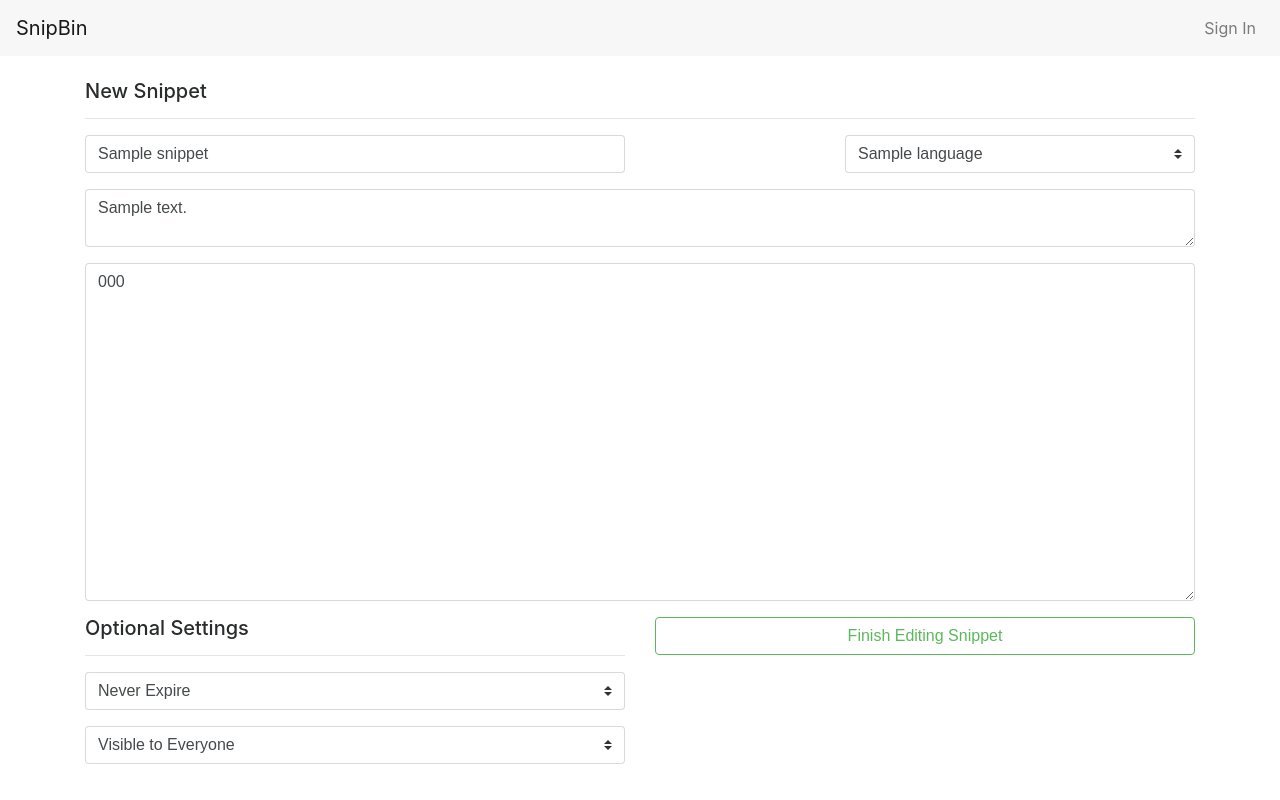
After one commit to Snipbin/snipe, a Django app: template templates/snippet/edit.html in a window 1280 px wide. The commit adds this page. Run offline with Django 3.2, Linux system fonts and the light colour scheme; the template is opened without the code that fills it: values that come from a table or form of the project are taken from there, others are empty; tables that the repository leaves empty hold one stand-in row (values such as "Sample post"); parts of the project's set-up code (start-up, migrations or seed data) failed here and were passed over; some libraries are stand-ins or nearby versions.

Commit message:
Added editing capabilities for snippets

```diff
--- a/apps/snippet/urls.py
+++ b/apps/snippet/urls.py
@@ -4,10 +4,12 @@ from apps.snippet.views.discover import DiscoverView
 from apps.snippet.views.new import NewSnippetView
 from apps.snippet.views.snippet import SnippetView
 from apps.snippet.views.snippet_delete import SnippetDeleteView
+from apps.snippet.views.snippet_edit import SnippetEditView
 
 urlpatterns = [
     url(r'^$', NewSnippetView.as_view(), name='new'),
     url(r'^discover/$', DiscoverView.as_view(), name='discover'),
     url(r'^delete/$', SnippetDeleteView.as_view(), name='snippet_delete'),
+    url(r'^(?P<username>[\w{}.-]+)/(?P<uid>[\w{}.-]+)/edit/$', SnippetEditView.as_view(), name='snippet_edit'),
     url(r'^(?P<username>[\w{}.-]+)/(?P<uid>[\w{}.-]+)/$', SnippetView.as_view(), name='snippet'),
 ]
--- a/apps/snippet/views/new.py
+++ b/apps/snippet/views/new.py
@@ -1,10 +1,8 @@
-from django.contrib.auth.decorators import login_required
 from django.contrib.auth.mixins import LoginRequiredMixin
+from django.shortcuts import render, redirect
 from django.utils import timezone
-from django.shortcuts import render, redirect
 from django.views.generic import View
 
-from apps.account.models import SnipeUser
 from apps.core.models import Language
 from apps.snippet.models import Snippet
 
--- a/apps/snippet/views/snippet_delete.py
+++ b/apps/snippet/views/snippet_delete.py
@@ -1,4 +1,5 @@
 from django.contrib.auth.mixins import LoginRequiredMixin
+from django.http import HttpResponseForbidden
 from django.shortcuts import redirect
 from django.views.generic import View
 
@@ -18,4 +19,6 @@ class SnippetDeleteView(LoginRequiredMixin, View):
             snippet = Snippet.objects.all().filter(uid=post_data['uid']).first()
             if request.user == snippet.author:
                 snippet.delete()
+            else:
+                return HttpResponseForbidden()
         return redirect('snippet:new')
--- /dev/null
+++ b/templates/snippet/edit.html
@@ -0,0 +1,95 @@
+{% extends "base_template.html" %}
+
+{% load staticfiles %}
+
+{% block title %}
+    SnipBin &middot; Editing Snippet
+{% endblock %}
+
+{% block body_main %}
+    <div class="container">
+        <div class="row">
+            <div class="col-12">
+                <br>
+                <form method="post" action="{% url 'snippet:snippet_edit' snippet.author.username snippet.uid.hex %}">
+                    {% csrf_token %}
+                    <h5>New Snippet</h5>
+                    <hr>
+
+                    <div class="row">
+                        <div class="col-md-6">
+                            <div class="form-group">
+                                <input id="snip-title" name="title" placeholder="Filename" class="form-control"
+                                       type="text" value="{{ snippet.title }}">
+                            </div>
+                        </div>
+                        <div class="col-md-4 offset-md-2">
+                            <div class="form-group" style="width: inherit">
+                                <select name="language" class="custom-select" style="width: inherit" title="Language">
+                                    {% for language in all_languages %}
+                                        <option value="{{ language.id }}"
+                                        {% if language == snippet.language %}
+                                            selected="selected"
+                                        {% endif %}
+                                        >
+                                            {{ language.name }}
+                                        </option>
+                                    {% endfor %}
+                                </select>
+                            </div>
+                        </div>
+                    </div>
+                    <div class="form-group">
+                        <textarea placeholder="Snippet Description" name="description"
+                                  id="snip-description" class="form-control" rows="2">{{ snippet.description }}</textarea>
+                    </div>
+                    <div class="form-group">
+                        <textarea placeholder="// Code" name="code" id="snip-code" class="form-control"
+                                  rows="16">{{ snippet.code }}</textarea>
+                    </div>
+
+                    <div class="row">
+                        <div class="col-md-6">
+                            <h5>Optional Settings</h5>
+                            <hr>
+                            <div class="form-group" style="width: inherit">
+                                <select class="custom-select" name="expiry" id="snip-expiry" title="Expiry"
+                                        style="width: inherit">
+                                    <option selected value="0">Never Expire</option>
+                                    <option value="7">Expire in One Week</option>
+                                    <option value="14">Expire in Two Weeks</option>
+                                    <option value="30">Expire in One Month</option>
+                                    <option value="365">Expire in One Year</option>
+                                </select>
+                            </div>
+                            <div class="form-group" style="width: inherit">
+                                <select class="custom-select" name="privacy" id="snip-privacy" title="Expiry"
+                                        style="width: inherit">
+                                    <option selected value="public">Visible to Everyone</option>
+                                    <option value="private">Visible to Just Me</option>
+                                    <option value="link">Visible to People With Link</option>
+                                </select>
+                            </div>
+                        </div>
+                        <div class="col-md-6">
+                            <div class="form-group" style="width: inherit">
+                                <input class="btn btn-outline-success mb-4" type="submit" style="width: inherit"
+                                       value="Finish Editing Snippet">
+                            </div>
+                            {% for error in errors %}
+                                <div class="alert alert-danger alert-dismissible fade show" role="alert">
+                                    <button type="button" class="close" data-dismiss="alert" aria-label="Close">
+                                        <span aria-hidden="true">&times;</span>
+                                    </button>
+                                    {{ error }}
+                                </div>
+                            {% endfor %}
+                        </div>
+                    </div>
+
+
+                </form>
+            </div>
+        </div>
+    </div>
+{% endblock %}
```
Also changed, not shown: apps/snippet/views/snippet_edit.py (added, +65 -0 lines), templates/snippet/view.html (+9 -6 lines).
